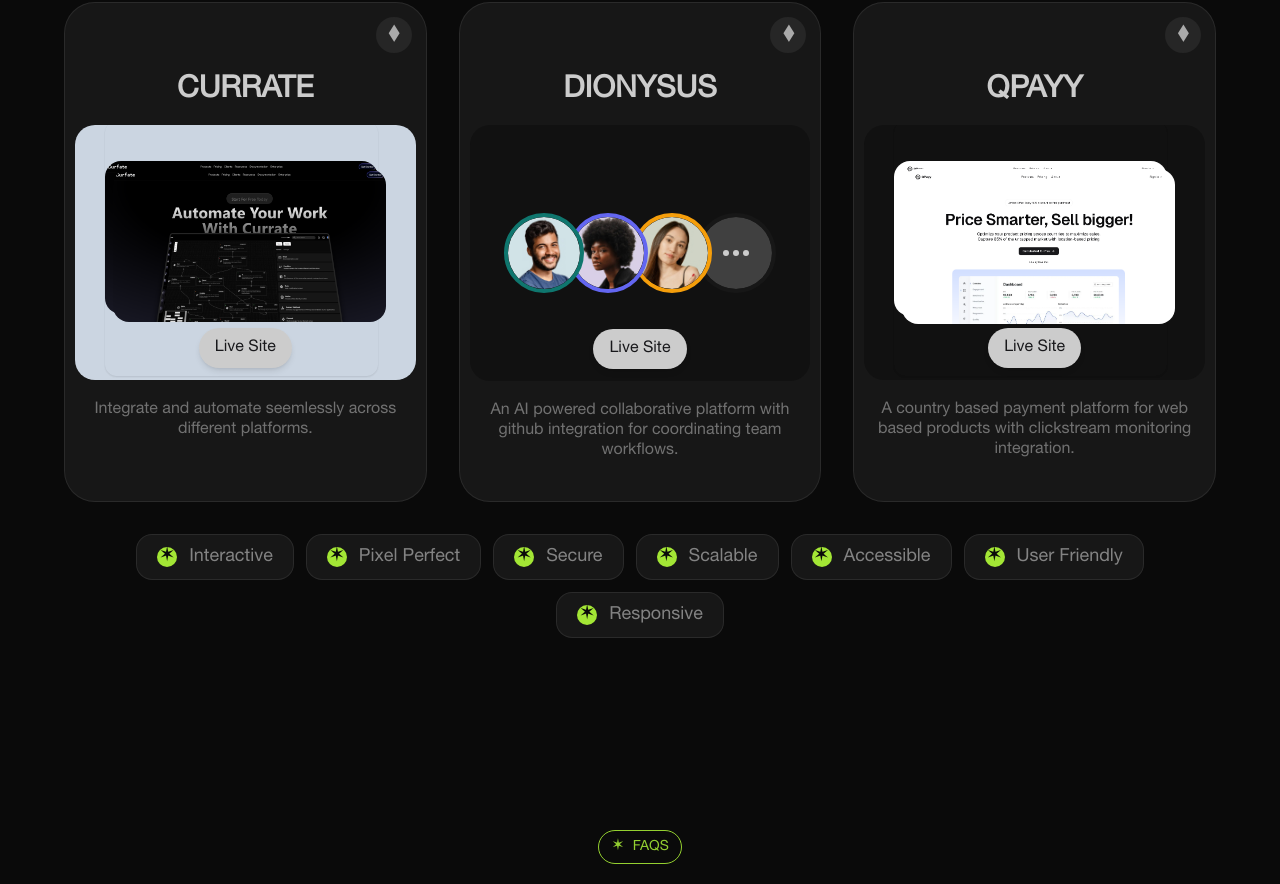
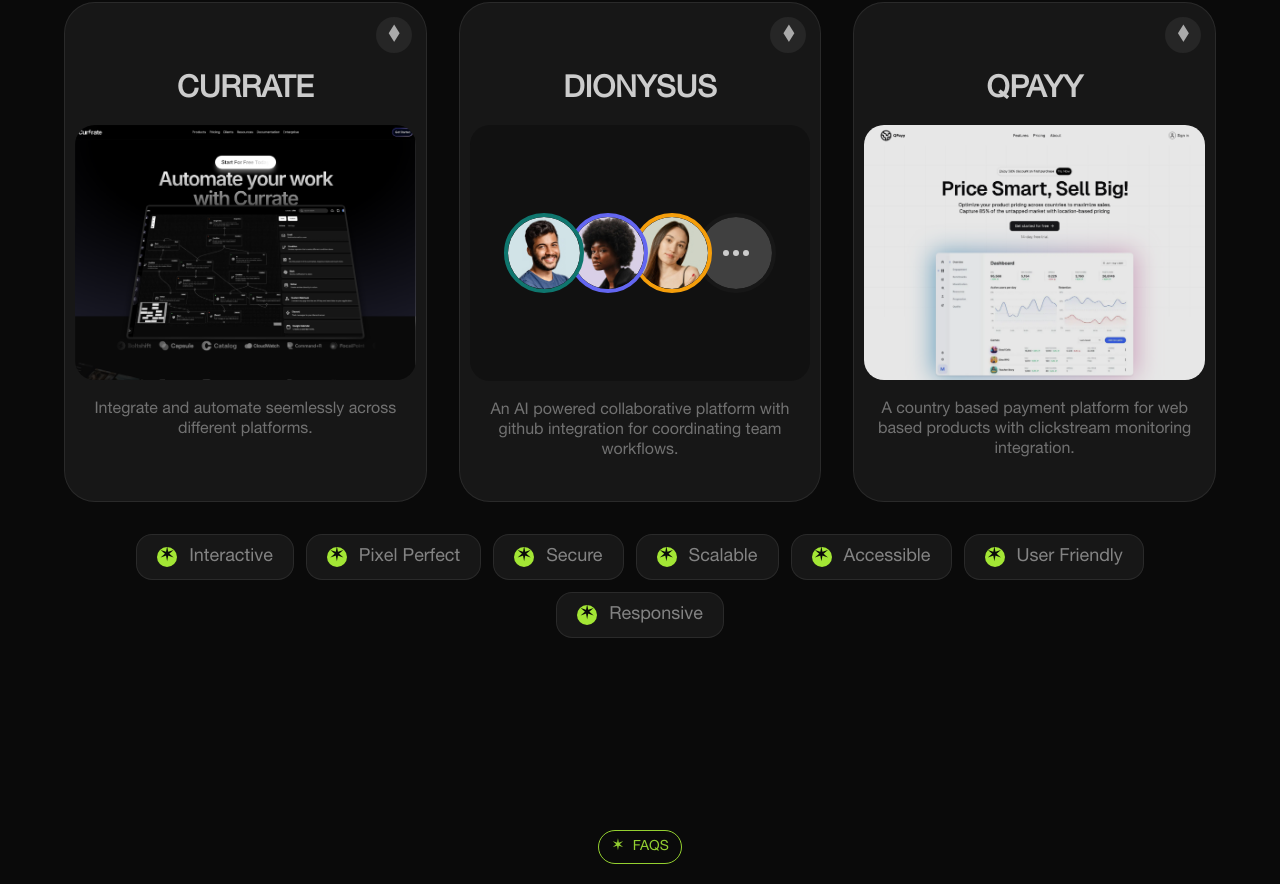
Before and after one commit to MarselDokubo/Marsel, a Next.js app: page / in a window 1280 px wide. Shown: the part 3000-3884 px from the top of the page. Built offline with nearby package versions, Linux system fonts and the light colour scheme.

Commit message:
refactor: improved the ui

```diff
--- a/src/components/feature-card.tsx
+++ b/src/components/feature-card.tsx
@@ -1,6 +1,5 @@
 import { ReactNode } from "react";
 import { twMerge } from "tailwind-merge";
-import { Button } from "./ui/button";
 
 export default function FeatureCard(props: {
     children: ReactNode;
@@ -9,7 +8,7 @@ export default function FeatureCard(props: {
     link: string;
     className?: string;
 }) {
-    const { children, title, description, className, link } = props;
+    const { children, title, description, className, } = props;
     return (
         <div
             className={twMerge(
@@ -30,7 +29,7 @@ export default function FeatureCard(props: {
             </div>
             <div className="image-container relative flex items-center justify-center rounded-[20px] aspect-[16/12] overflow-hidden bg-[rgb(17_17_17)]">
                 {children}
-                <div className="absolute bottom-3">
+                {/* <div className="absolute bottom-3">
                     <a href={link} target="_blank">
                         <Button
                             variant={"secondary"}
@@ -39,7 +38,7 @@ export default function FeatureCard(props: {
                             Live Site
                         </Button>
                     </a>
-                </div>
+                </div> */}
             </div>
             <div className="card-description my-5 px-3">
                 <p className="text-white/50 leading-5 mt-4 text-center ">
--- a/src/sections/Features.tsx
+++ b/src/sections/Features.tsx
@@ -2,8 +2,8 @@ import FeatureCard from "@/components/feature-card";
 import Tag from "@/components/tag";
 import Image from "next/image";
 import Avatar from "@/components/avatar";
-import qpayyImage from "@/assets/images/portfolio/qpayy_landing.png";
-import currateImage from "@/assets/images/portfolio/currate_landing.png";
+import qpayyImage from "@/assets/images/portfolio/qpayy.png";
+import currateImage from "@/assets/images/portfolio/Currate.png";
 import avatar1 from "@/assets/images/avatar-ashwin-santiago.jpg";
 import avatar2 from "@/assets/images/avatar-lula-meyers.jpg";
 import avatar3 from "@/assets/images/avatar-florence-shaw.jpg";
@@ -36,30 +36,18 @@ export default function Features() {
                         className="md:col-span-2 lg:col-span-1"
                         link="#"
                     >
-                        <div className="bg-slate-300 relative flex items-center justify-center h-full w-full rounded-2xl">
-                            <div className="relative -top-1 -left-1 flex items-center justify-center h-full w-full">
+                        <div className="overflow-hidden relative flex items-center justify-center h-full w-full rounded-2xl">
                             <div
                                 className="
-                            shadow-sm absolute inset-0 m-auto  rounded-xl w-[80%]"
+                            shadow-sm absolute inset-0 m-auto"
                             >
                                 <Image
                                     src={currateImage}
                                     alt="MildPay Image"
-                                        className="object-cover absolute top-10 rounded-2xl m-auto"
-                                    />
-                                </div>
-                                <div
-                                    className="
-                            shadow-sm absolute inset-0 m-auto  rounded-xl w-[80%]"
-                                >
-                                    <Image
-                                        src={currateImage}
-                                        alt="MildPay Image"
-                                        className="object-cover absolute top-12 left-2 rounded-2xl m-auto"
+                                    className="object-cover absolute m-auto"
                                 />
                             </div>
                         </div>
-                        </div>{" "}
                     </FeatureCard>
                     <FeatureCard
                         title="Dionysus"
@@ -104,28 +92,16 @@ export default function Features() {
                         className="md:col-span-2 md:col-start-2 lg:col-span-1"
                         link="https://qpayy.vercel.app"
                     >
-                        <div className=" relative flex items-center justify-center h-full w-full rounded-2xl">
-                            <div className="relative -top-1 -left-1 flex items-center justify-center h-full w-full">
+                        <div className="overflow-hidden relative flex items-center justify-center h-full w-full rounded-2xl">
                             <div
                                 className="
-                            shadow-sm absolute inset-0 m-auto  rounded-xl w-[80%]"
+                            shadow-sm absolute inset-0 m-auto"
                             >
                                 <Image
                                     src={qpayyImage}
                                     alt="MildPay Image"
-                                        className="object-cover absolute top-10 rounded-2xl m-auto"
+                                    className="object-cover absolute m-auto opacity-90"
                                 />
-                                </div>
-                                <div
-                                    className="
-                            shadow-sm absolute inset-0 m-auto  rounded-xl w-[80%]"
-                                >
-                                    <Image
-                                        src={qpayyImage}
-                                        alt="MildPay Image"
-                                        className="object-cover absolute top-12 left-2 rounded-2xl m-auto"
-                                    />
-                                </div>
                             </div>
                         </div>
                     </FeatureCard>
```
Also changed, not shown: .eslintrc.json, src/assets/images/portfolio/Currate.png, src/assets/images/portfolio/qpayy.png (added). Lines whose indentation alone changed are shown as unchanged.
